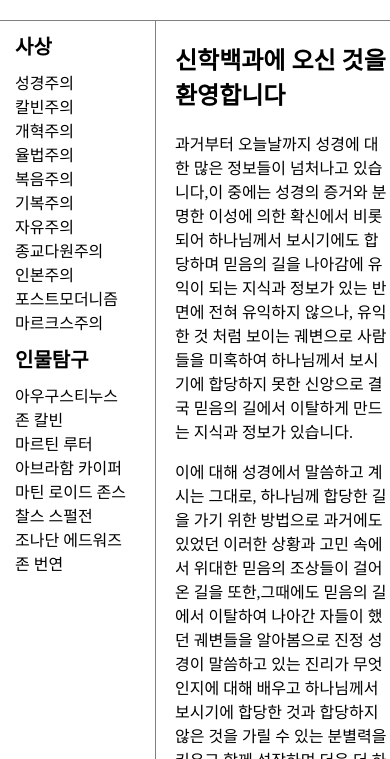
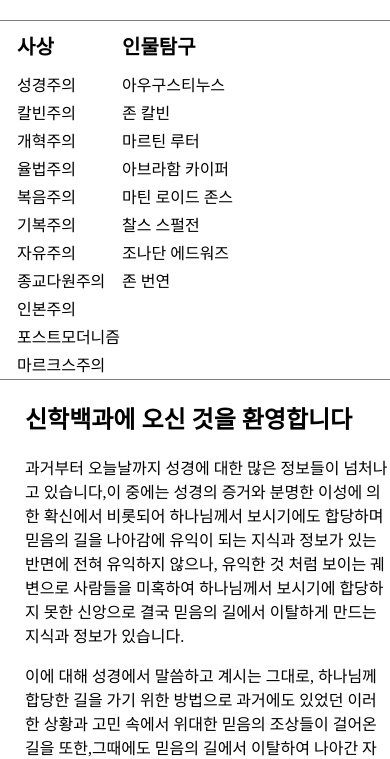
Before and after one commit to kimhi30/hiStyle, a plain HTML site: page index.html in a window 390 px wide. Shown: the part 85-844 px from the top of the page. Drawn offline with Linux system fonts and the light colour scheme.

Commit message:
Add files via upload

```diff
--- a/index.html
+++ b/index.html
@@ -30,6 +30,9 @@
     padding-left:15px;
     list-style:none;
     }
+    #grid li {
+        padding:2px;
+    }
     #grid .bk {
     font-size:20px;
     font-weight:bold;
@@ -39,12 +42,30 @@
     #grid #article{
         padding-left: 25px;
     }
+    @media(max-width:800px){
+        #grid {
+        display: block;
+    }
+        #grid ul {
+            border-right:none;
+            border-bottom:1px solid gray;
+            padding-bottom:85px;
+            width:100%;
+        }
+        #grid .u2 {
+            float:left;
+        }
+        #grid li {
+            padding:2px;
+        }
+    }
  </style>
  </head>
 <body>
     <h1><a href="index.html">신학백과</a></h1>
  <div id="grid">
     <ul>
+       <div class="u2">
         <li class="bk"><a href="">사상</a></li>
         <li><a href="">성경주의</a></li>
         <li><a href="">칼빈주의</a></li>
@@ -57,6 +78,7 @@
         <li><a href="">인본주의</a></li>
         <li><a href="">포스트모더니즘</a></li>
         <li><a href="">마르크스주의</a></li>
+       </div>
         <li class="bk"><a href="">인물탐구</a></li>
         <li><a href="">아우구스티누스</a></li>
         <li><a href="">존 칼빈</a></li>
```
